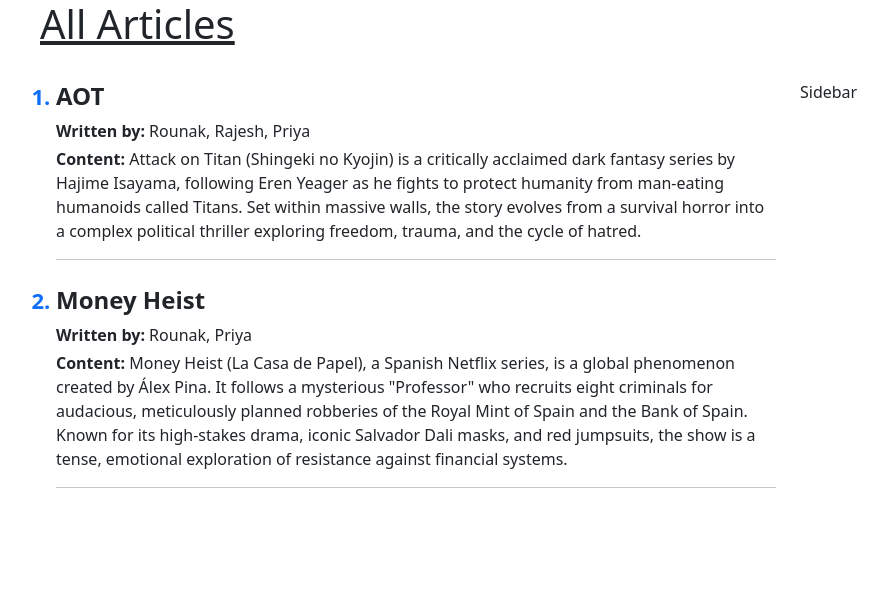
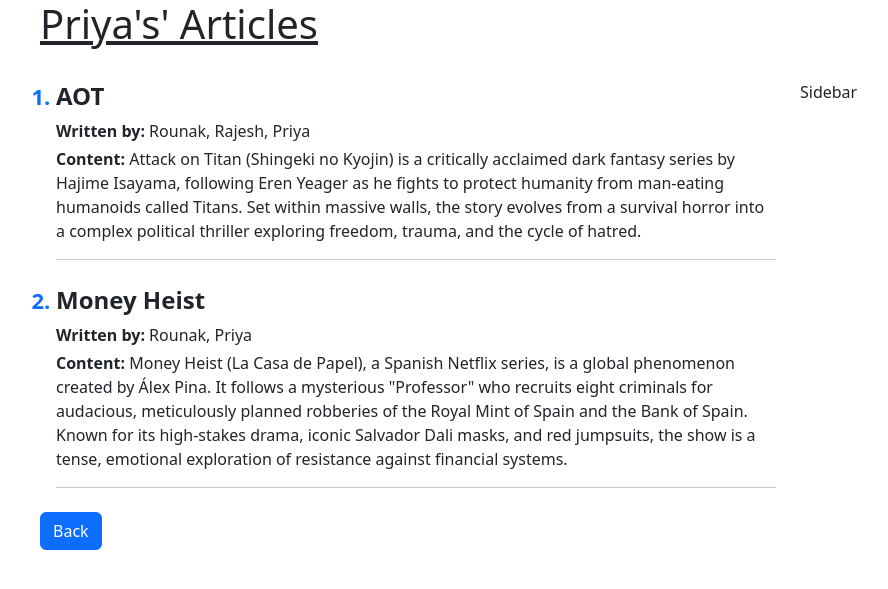
Before and after one commit to rounak161106/modern-application-development, a Flask app: a page that uses Flask_sqlalchemy/templates/article_by.html in a window 1280 px wide. Shown: the top 589 px of the page, without its empty margins (42-930 px from the left). Run offline with Flask 3, Linux system fonts and the light colour scheme.

Commit message:
Add author particular article functionality

```diff
--- a/Flask_sqlalchemy/main.py
+++ b/Flask_sqlalchemy/main.py
@@ -36,7 +36,7 @@ def main():
 @app.route("/article_by/<user_name>")
 def article_by(user_name):
     articles = Article.query.filter(Article.authors.any(name = user_name))
-    return render_template("article_by.html", articles = articles)
+    return render_template("article_by.html", articles = articles, author = user_name)
 
 if __name__ == "__main__":
     app.run(debug=True)
--- a/Flask_sqlalchemy/templates/article_by.html
+++ b/Flask_sqlalchemy/templates/article_by.html
@@ -16,7 +16,7 @@
     <body>
         <div class="container">
             <div class="" >
-                <h1 class="header-4" style="text-decoration: underline;"> All Articles   </h1><br>
+                <h1 class="header-4" style="text-decoration: underline;"> {{author}}'s' Articles   </h1><br>
             </div>
 
             <div class="row">
@@ -41,8 +41,8 @@
                         </li>
                     {% endfor %}
                 </ol>
+                <a href="/" class="btn btn-primary">Back</a>
                 </div>
-
                 <div class="col-md-4">Sidebar</div>
             </div>
         </div>
--- a/Flask_sqlalchemy/templates/index.html
+++ b/Flask_sqlalchemy/templates/index.html
@@ -29,7 +29,7 @@
                             <p class="mb-1">
                                 <strong>Written by:</strong>
                                 {% for author in i.authors %}
-                                    {{ author.name }}{% if not loop.last %}, {% endif %}
+                                    <a href="/article_by/{{ author.name }}">{{ author.name }}</a>{% if not loop.last %}, {% endif %}
                                 {% endfor %}
                             </p>
 
```
